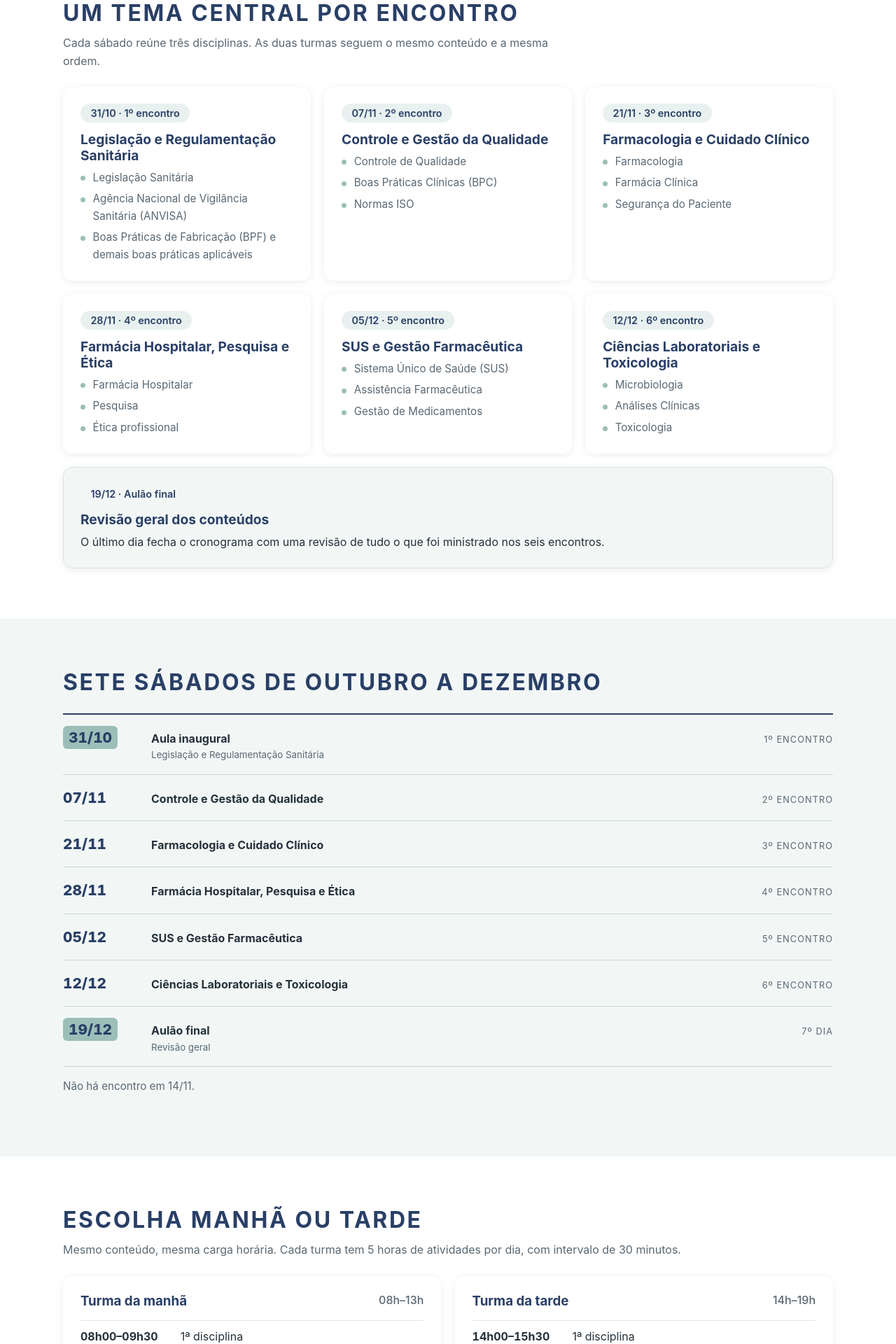
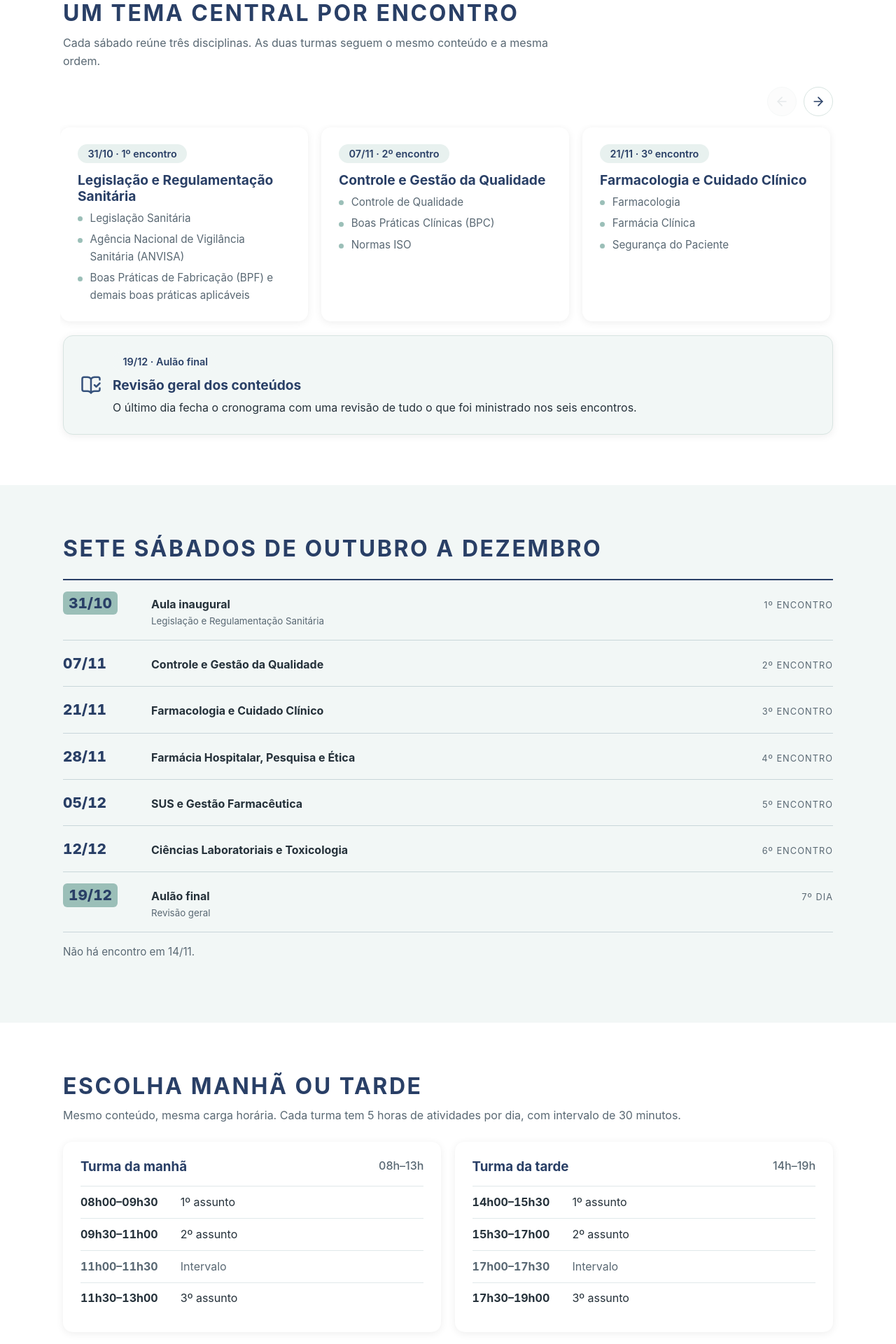
Before and after one commit to paula-maria/apotech-site, a React (Vite) app: page /cursos in a window 1280 px wide. Shown: the part 800-2720 px from the top of the page at 70% size. Built offline with nearby package versions, Linux system fonts and the light colour scheme.

Commit message:
refactor: implement carousel for course encounters with navigation controls

```diff
--- a/src/data/cursinho.ts
+++ b/src/data/cursinho.ts
@@ -111,20 +111,20 @@ export const turnos = [
     nome: 'Turma da manhã',
     horario: '08h–13h',
     slots: [
-      ['08h00–09h30', '1ª disciplina'],
-      ['09h30–11h00', '2ª disciplina'],
+      ['08h00–09h30', '1º assunto'],
+      ['09h30–11h00', '2º assunto'],
       ['11h00–11h30', 'Intervalo'],
-      ['11h30–13h00', '3ª disciplina'],
+      ['11h30–13h00', '3º assunto'],
     ],
   },
   {
     nome: 'Turma da tarde',
     horario: '14h–19h',
     slots: [
-      ['14h00–15h30', '1ª disciplina'],
-      ['15h30–17h00', '2ª disciplina'],
+      ['14h00–15h30', '1º assunto'],
+      ['15h30–17h00', '2º assunto'],
       ['17h00–17h30', 'Intervalo'],
-      ['17h30–19h00', '3ª disciplina'],
+      ['17h30–19h00', '3º assunto '],
     ],
   },
 ]
--- a/src/index.css
+++ b/src/index.css
@@ -267,9 +267,33 @@ section[id] { scroll-margin-top: 70px; }
 }
 .course-hero h1 { max-width: 20ch; }
 #turmas .subtitle { max-width: none; }
-.course-content-grid { grid-template-columns: repeat(3, minmax(0, 1fr)); }
-@media (max-width: 800px) { .course-content-grid { grid-template-columns: repeat(2, minmax(0, 1fr)); } }
-@media (max-width: 560px) { .course-content-grid { grid-template-columns: 1fr; } }
+.course-carousel { margin-top: 1.5rem; }
+.course-carousel-controls { display: flex; justify-content: flex-end; gap: .6rem; margin-bottom: .75rem; }
+.carousel-button {
+  display: grid; width: 42px; height: 42px; place-items: center; border: 1px solid var(--border);
+  border-radius: 50%; background: #fff; color: var(--primary-dark); cursor: pointer;
+  transition: background .2s, color .2s, border-color .2s;
+}
+.carousel-button:hover { border-color: var(--primary); background: var(--primary); color: #fff; }
+.carousel-button:disabled,
+.carousel-button:disabled:hover { border-color: #e3e9e8; background: #f5f7f7; color: #b7c0c3; cursor: not-allowed; opacity: .35; }
+.carousel-button:focus-visible { outline: 3px solid var(--accent); outline-offset: 2px; }
+.course-carousel-track {
+  display: grid; grid-auto-columns: calc((100% - 2.4rem) / 3); grid-auto-flow: column; gap: 1.2rem;
+  overflow-x: auto; overscroll-behavior-x: contain; scroll-snap-type: x mandatory; scrollbar-width: none;
+  margin: 0 -.25rem; padding: .25rem .25rem .75rem;
+}
+.course-carousel-track::-webkit-scrollbar { display: none; }
+.course-carousel-slide { min-width: 0; scroll-snap-align: start; }
+.course-carousel > .card-wide { margin-top: .5rem; }
+.course-carousel > .card-highlight { display: flex; align-items: center; gap: 1rem; }
+.final-class-icon { flex: 0 0 auto; color: var(--primary); }
+.final-class-content { min-width: 0; }
+.final-class-content .card-title { margin-top: .6rem; }
+.final-class-content p { margin-bottom: 0; }
+@media (max-width: 800px) { .course-carousel-track { grid-auto-columns: calc((100% - 1.2rem) / 2); } }
+@media (max-width: 560px) { .course-carousel-track { grid-auto-columns: 88%; } }
+@media (max-width: 480px) { .course-carousel > .card-highlight { align-items: flex-start; gap: .75rem; padding: 1.1rem; } .final-class-icon { width: 24px; height: 24px; } }
 .facts {
   display: grid; grid-template-columns: repeat(auto-fit, minmax(180px, 1fr)); gap: 1rem;
   margin-top: 2.5rem; padding-top: 1.5rem; border-top: 1px solid rgb(255 255 255 / 30%);
--- a/src/pages/Cursos.tsx
+++ b/src/pages/Cursos.tsx
@@ -1,5 +1,6 @@
 import { Link } from 'react-router-dom'
-import { CalendarDays, Clock, GraduationCap, Users } from 'lucide-react'
+import { useRef, useState } from 'react'
+import { ArrowLeft, ArrowRight, BookOpenCheck, CalendarDays, Clock, GraduationCap, Users } from 'lucide-react'
 import Section from '../components/Section'
 import {
   INSCRICAO_URL,
@@ -29,6 +30,32 @@ function BotaoInscricao() {
 }
 
 export default function Cursos() {
+  const encontrosRef = useRef<HTMLDivElement>(null)
+  const [podeVoltar, setPodeVoltar] = useState(false)
+  const [podeAvancar, setPodeAvancar] = useState(true)
+
+  function atualizarSetas() {
+    const trilho = encontrosRef.current
+    if (!trilho) return
+
+    const card = trilho.querySelector<HTMLElement>('.course-carousel-slide')
+    const espacamento = Number.parseFloat(getComputedStyle(trilho).columnGap) || 0
+    const passo = (card?.offsetWidth ?? 0) + espacamento
+    setPodeVoltar(trilho.scrollLeft > passo / 2)
+    setPodeAvancar(trilho.scrollLeft + trilho.clientWidth < trilho.scrollWidth - 2)
+  }
+
+  function navegarEncontros(direcao: -1 | 1) {
+    const trilho = encontrosRef.current
+    if (!trilho) return
+
+    const card = trilho.querySelector<HTMLElement>('.course-card-item')
+    if (!card) return
+
+    const espacamento = Number.parseFloat(getComputedStyle(trilho).columnGap) || 0
+    trilho.scrollBy({ left: direcao * (card.offsetWidth + espacamento), behavior: 'smooth' })
+  }
+
   return (
     <>
       <section className="hero course-hero">
@@ -70,9 +97,18 @@ export default function Cursos() {
         titulo={secoes.conteudo.titulo}
         subtitulo={secoes.conteudo.subtitulo}
       >
-        <div className="grid grid-3 course-content-grid">
+        <div className="course-carousel">
+          <div className="course-carousel-controls" aria-label="Controles do carrossel">
+            <button type="button" className="carousel-button" aria-label="Encontros anteriores" disabled={!podeVoltar} onClick={() => navegarEncontros(-1)}>
+              <ArrowLeft aria-hidden="true" size={20} />
+            </button>
+            <button type="button" className="carousel-button" aria-label="Próximos encontros" disabled={!podeAvancar} onClick={() => navegarEncontros(1)}>
+              <ArrowRight aria-hidden="true" size={20} />
+            </button>
+          </div>
+          <div className="course-carousel-track" ref={encontrosRef} onScroll={atualizarSetas} aria-label="Encontros do curso">
             {encontros.map((e) => (
-            <article key={e.data} className="card course-card-item">
+              <article key={e.data} className="card course-card-item course-carousel-slide">
                 <span className="chip">
                   {e.data} · {e.ordem}
                 </span>
@@ -84,12 +120,16 @@ export default function Cursos() {
                 </ul>
               </article>
             ))}
+          </div>
           <article className="card card-highlight card-wide course-card-item">
+            <BookOpenCheck className="final-class-icon" aria-hidden="true" size={30} />
+            <div className="final-class-content">
               <span className="chip">
                 {aulaoFinal.data} · {aulaoFinal.titulo}
               </span>
               <h3 className="card-title">{aulaoFinal.subtitulo}</h3>
               <p>{aulaoFinal.texto}</p>
+            </div>
           </article>
         </div>
       </Section>
```
Lines whose indentation alone changed are shown as unchanged.
